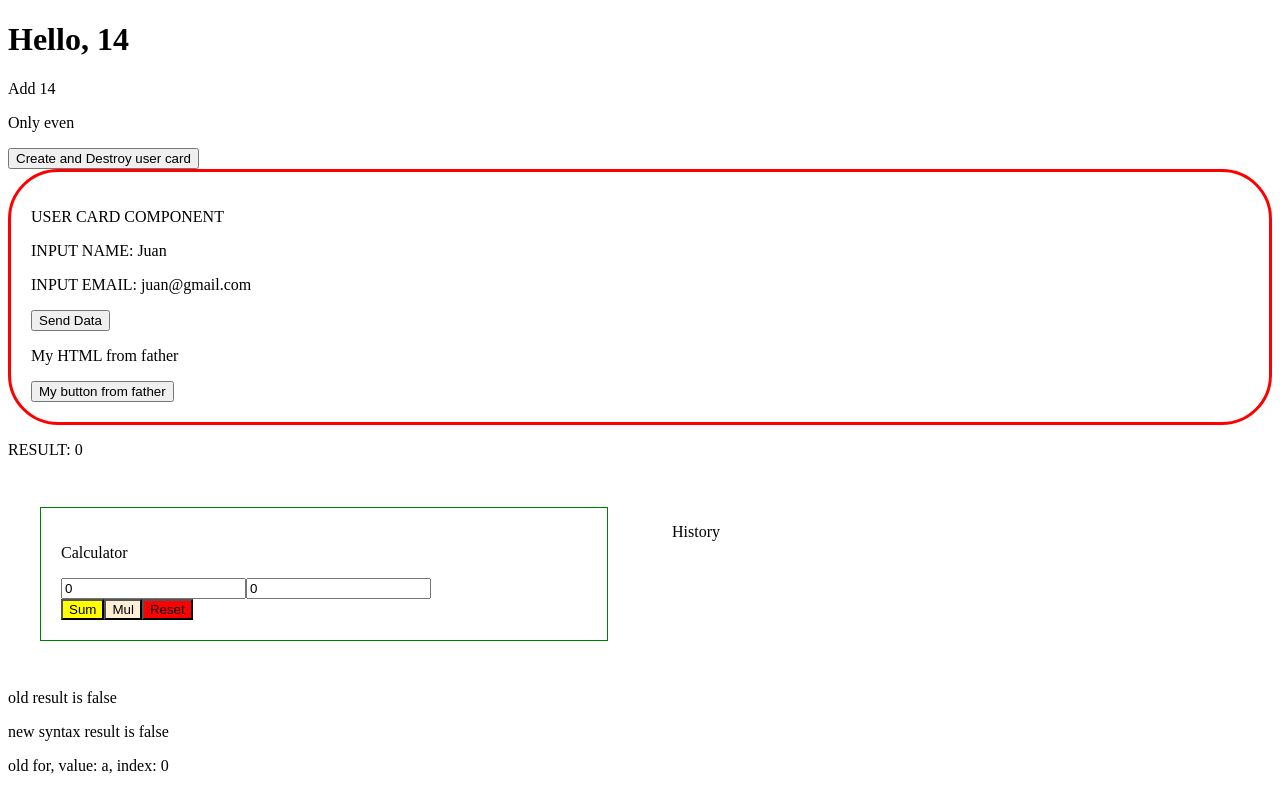
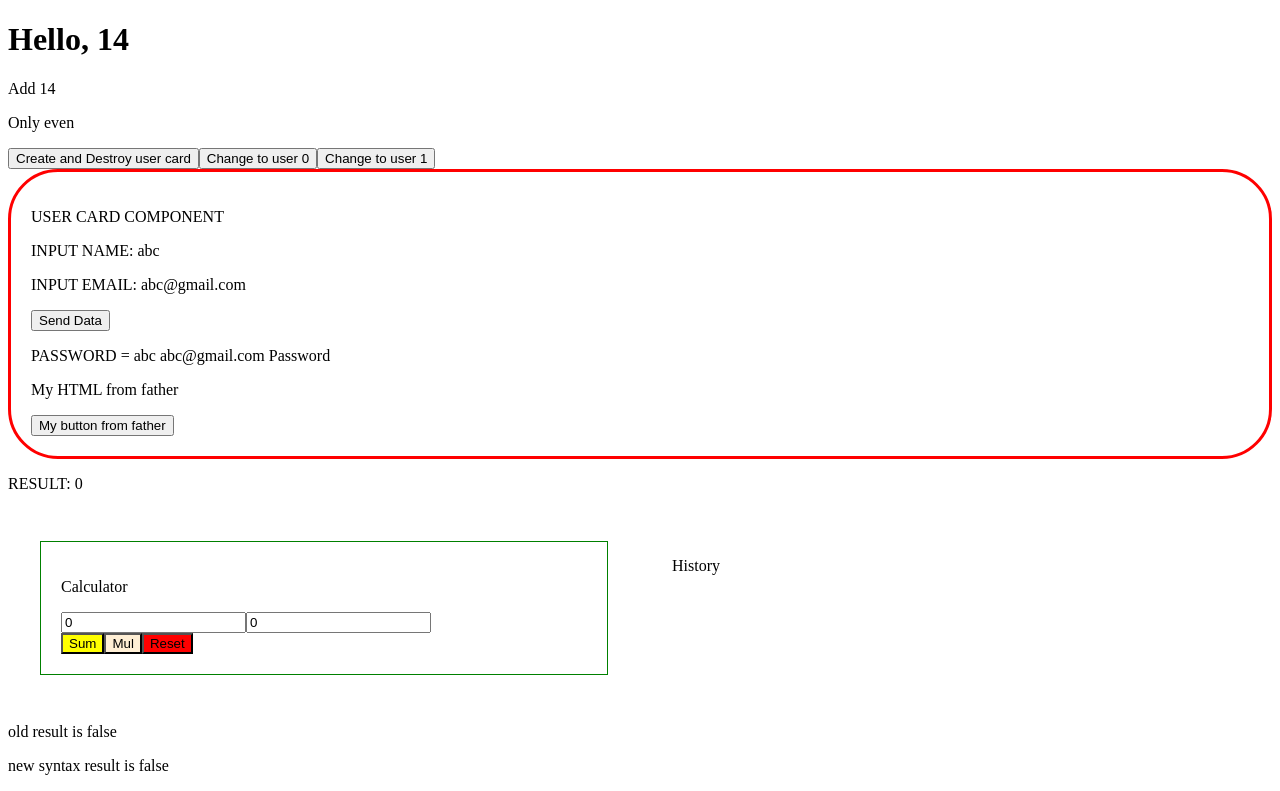
Before and after one commit to LushoCallapa/angular-course-2024, an Angular app: page / in a window 1280 px wide. Shown: the top 791 px of the page. Built offline with nearby package versions, Linux system fonts and the light colour scheme.

Commit message:
[30-09-24] ngOnChanges

```diff
--- a/src/app/app.component.html
+++ b/src/app/app.component.html
@@ -5,8 +5,11 @@
 
 <button (click) = "userCardCreated = !userCardCreated">Create and Destroy user card</button>
 
+<button (click) = "selectedUser = users[0]">Change to user 0</button>
+<button (click) = "selectedUser = users[1]">Change to user 1</button>
+
 @if(userCardCreated){
-    <user-card [name]="'Juan'" [email]="'juan@gmail.com'" (sendData)="receiveData($event)">
+    <user-card [name]="selectedUser.name" [email]="selectedUser.email" (sendData)="receiveData($event)">
         <p>My HTML from father</p>
         <button>My button from father</button>
     </user-card>
--- a/src/app/app.component.ts
+++ b/src/app/app.component.ts
@@ -21,6 +21,8 @@
 })
 export class AppComponent {
 
+  users = [{name: 'abc', email: 'abc@gmail.com'}, {name:'dfg', email: 'pepe@gmail.com'}];
+  selectedUser: any = this.users[0];
   userCardCreated: boolean = true;
   persons: IPerson[]
   constructor(){
--- a/src/app/user-card/user-card.component.html
+++ b/src/app/user-card/user-card.component.html
@@ -4,5 +4,8 @@
     <p>INPUT EMAIL: {{ email }}</p>
 
     <button (click)="onSendData()"> Send Data</button>
+
+    <p>PASSWORD = {{password}}</p>
+
     <ng-content></ng-content>
 </div>
--- a/src/app/user-card/user-card.component.ts
+++ b/src/app/user-card/user-card.component.ts
@@ -1,4 +1,4 @@
-import { Component, EventEmitter, Input, OnDestroy, OnInit, Output } from "@angular/core";
+import { Component, EventEmitter, Input, OnChanges, OnDestroy, OnInit, Output, SimpleChanges } from "@angular/core";
 
 @Component({
   selector: "user-card",
@@ -7,11 +7,13 @@
   templateUrl: "./user-card.component.html",
   styleUrl: "./user-card.component.scss",
 })
-export class UserCardComponent implements OnInit, OnDestroy{
+export class UserCardComponent implements OnInit, OnDestroy,OnChanges{
   @Input() name: string = "";
   @Input() email: string = "";
 
   @Output() sendData = new EventEmitter();
+
+  password: string ="";
 
   constructor() {
     console.log("user card connstructor");
@@ -19,10 +21,16 @@
 
   ngOnInit(): void {
     console.log("user card On Init")
+    //this.password = this.name + this.email + ' PASSWORD'
   }
 
   ngOnDestroy(): void {
     console.log("user card Destroy")
+  }
+  ngOnChanges(changes: SimpleChanges): void {
+    console.log("user card Change")
+
+    this.password = changes['name'].currentValue + ' ' + changes['email'].currentValue + ' Password'
   }
 
   public onSendData() {
```
